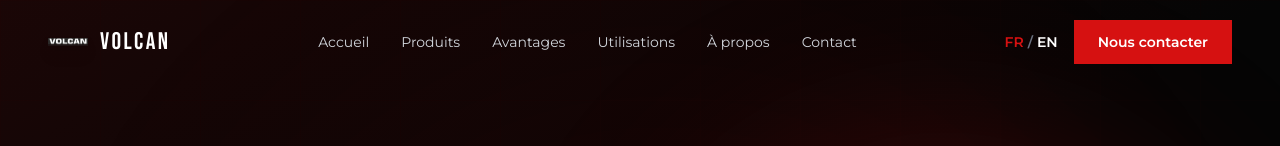
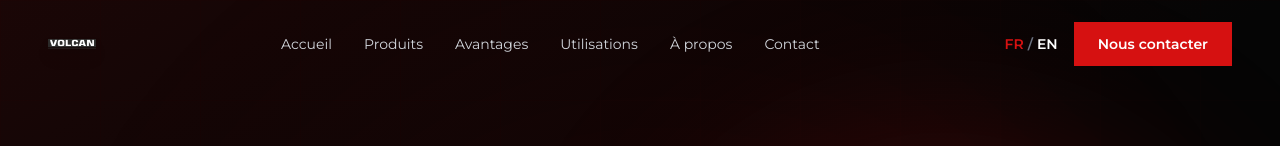
Before and after one commit to zack243/Volcan, a Next.js app: page / in a window 1280 px wide. Shown: the top 146 px of the page. Built offline with nearby package versions, Linux system fonts and the light colour scheme.

Commit message:
Remove VOLCAN text from logo, fix all product images

```diff
--- a/src/components/Footer.tsx
+++ b/src/components/Footer.tsx
@@ -36,8 +36,8 @@
             viewport={{ once: true }}
             transition={{ duration: 0.6 }}
           >
-            <a href="#home" className="flex items-center gap-3 mb-4">
-              <div className="relative w-8 h-8">
+            <a href="#home" className="flex items-center mb-4">
+              <div className="relative w-10 h-10">
                 <Image
                   src="/images/Volcan.png"
                   alt="VOLCAN"
@@ -46,7 +46,6 @@
                   priority
                 />
               </div>
-              <span className="font-bebas text-2xl tracking-widest text-white">VOLCAN</span>
             </a>
             <p className="font-montserrat text-gray-400 text-sm">{t('footer.slogan') as string}</p>
           </motion.div>
--- a/src/components/Navbar.tsx
+++ b/src/components/Navbar.tsx
@@ -48,8 +48,8 @@
         <div className="w-full section-padding">
           <div className="flex items-center justify-between">
             {/* Logo */}
-            <a href="#home" className="flex items-center gap-3 group">
-              <div className="relative w-10 h-10">
+            <a href="#home" className="flex items-center group">
+              <div className="relative w-12 h-12">
                 <Image
                   src="/images/Volcan.png"
                   alt="VOLCAN"
@@ -58,9 +58,6 @@
                   priority
                 />
               </div>
-              <span className="font-bebas text-2xl tracking-widest text-white">
-                VOLCAN
-              </span>
             </a>
 
             {/* Desktop Navigation */}
```
